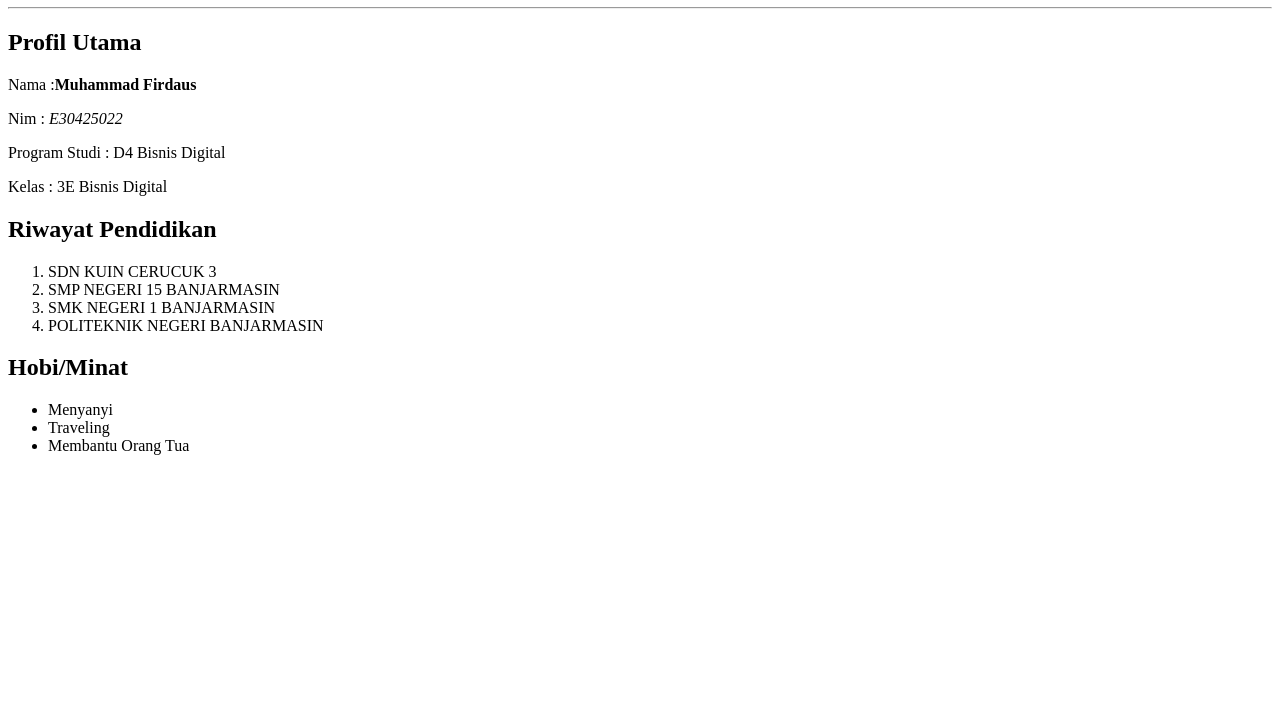
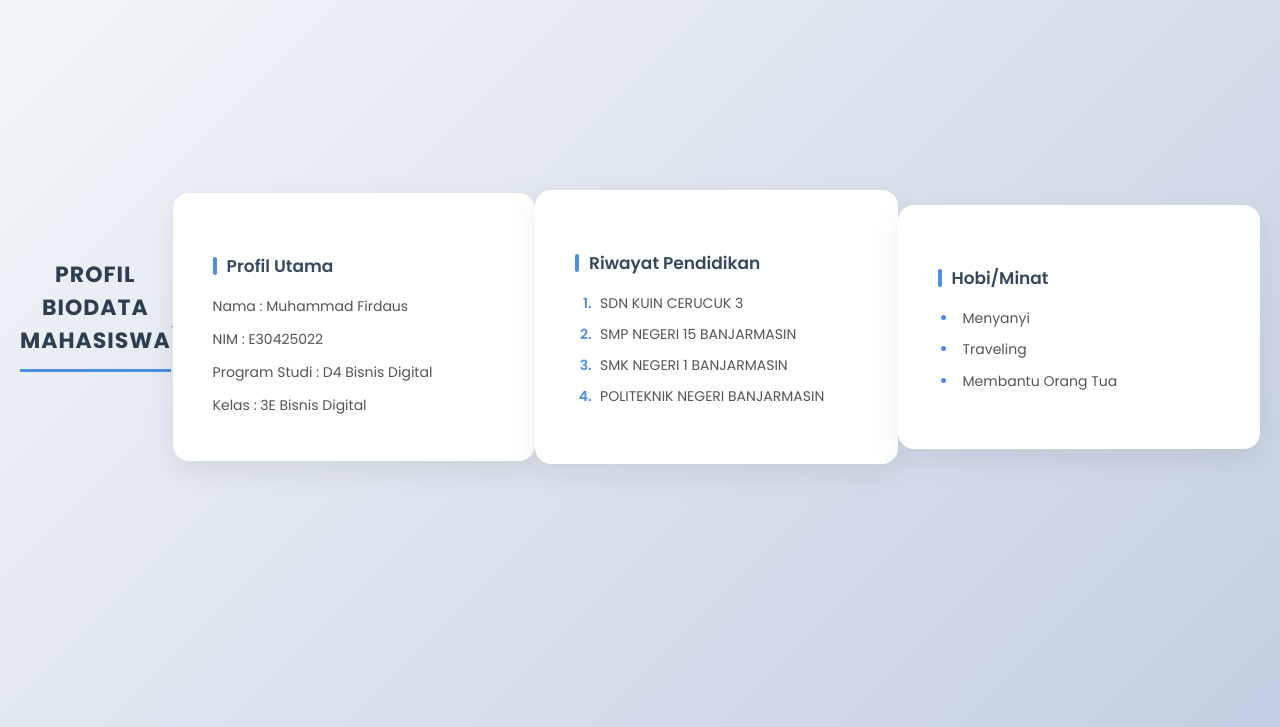
Before and after one commit to muhammadfirdauus/pemrogramanweb2, a plain HTML site: page biodata.html in a window 1280 px wide. Shown: the part 73-800 px from the top of the page. Drawn offline with Linux system fonts and the light colour scheme.

Commit message:
css-biodata

```diff
--- a/biodata.html
+++ b/biodata.html
@@ -2,6 +2,7 @@
 <html>
 <head>
     <title>Biodata Mahasiswa</title>
+    <link rel="stylesheet" href="style-css-biodata.css">
 </head>
 <body>
     <h1>PROFIL BIODATA MAHASISWA</h1>
@@ -9,10 +10,10 @@
     <div>
         <h2>Profil Utama</h2>
         <!---->
-        <p>Nama :<strong>Muhammad Firdaus</strong></p>
-        <p>Nim  : <em>E30425022</em></p>
-        <p>Program Studi    : D4 Bisnis Digital</p>
-        <p>Kelas    : 3E Bisnis Digital</p>
+        <p>Nama           : Muhammad Firdaus</p>
+        <p>NIM            : E30425022</p>
+        <p>Program Studi  : D4 Bisnis Digital</p>
+        <p>Kelas          : 3E Bisnis Digital</p>
     </div>
     <!---->
     <div>
--- /dev/null
+++ b/style-css-biodata.css
@@ -0,0 +1,91 @@
+/* Import Font Modern dari Google Fonts */
+@import url('https://fonts.googleapis.com/css2?family=Poppins:wght@300;400;500;600;700&display=swap');
+
+* {
+    margin: 0;
+    padding: 0;
+    box-sizing: border-box;
+}
+
+body {
+    font-family: 'Poppins', sans-serif;
+    background: linear-gradient(135deg, #f5f7fa 0%, #c3cfe2 100%);
+    min-height: 100vh;
+    display: flex;
+    justify-content: center;
+    align-items: center;
+    padding: 40px 20px;
+    color: #333333;
+}
+
+/* Card Container Utama (Membungkus Seluruh Isi Biodata) */
+.container, body > div {
+    background-color: #ffffff;
+    width: 100%;
+    max-width: 650px;
+    padding: 35px 40px;
+    border-radius: 16px;
+    box-shadow: 0 10px 30px rgba(0, 0, 0, 0.08);
+}
+
+/* Judul Utama */
+h1 {
+    text-align: center;
+    color: #2c3e50;
+    font-size: 22px;
+    font-weight: 700;
+    letter-spacing: 1px;
+    margin-bottom: 25px;
+    padding-bottom: 12px;
+    border-bottom: 3px solid #4a90e2;
+    text-transform: uppercase;
+}
+
+/* Sub Judul Section (Profil Utama, Riwayat Pendidikan, Hobi) */
+h2 {
+    color: #34495e;
+    font-size: 17px;
+    font-weight: 600;
+    margin-top: 25px;
+    margin-bottom: 15px;
+    display: flex;
+    align-items: center;
+}
+
+/* Aksen Garis Kecil di Samping Sub Judul */
+h2::before {
+    content: '';
+    display: inline-block;
+    width: 4px;
+    height: 18px;
+    background-color: #4a90e2;
+    margin-right: 10px;
+    border-radius: 2px;
+}
+
+/* Teks Biodata */
+p {
+    font-size: 14px;
+    line-height: 1.8;
+    color: #555555;
+    margin-bottom: 8px;
+}
+
+/* List Pendidikan & Hobi */
+ol, ul {
+    margin-left: 20px;
+    margin-bottom: 20px;
+}
+
+li {
+    font-size: 14px;
+    line-height: 1.8;
+    color: #555555;
+    margin-bottom: 6px;
+    padding-left: 5px;
+}
+
+ol li::marker, ul li::marker {
+    color: #4a90e2;
+    font-weight: 600;
+}
```
